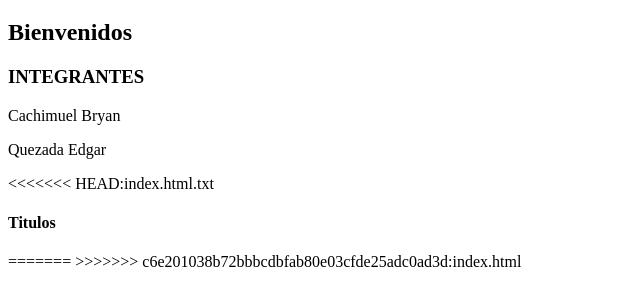
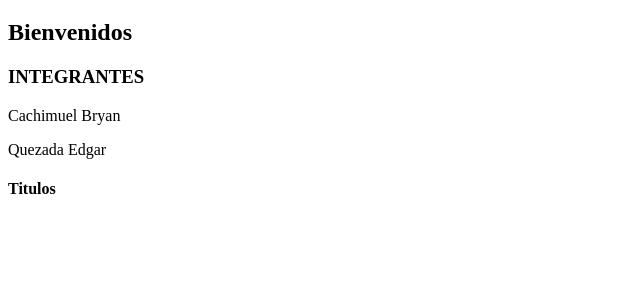
Before and after one commit to BryanCachimuel/EjercicioClase, a plain HTML site: page index.html in a window 1280 px wide. Shown: the part 106-412 px from the top of the page, without its empty margins (0-640 px from the left). Drawn offline with Linux system fonts and the light colour scheme.

Commit message:
cambios
se ha cambiado

```diff
--- a/index.html
+++ b/index.html
@@ -7,10 +7,6 @@
 <h3>INTEGRANTES </h3>
 <P>Cachimuel Bryan</P>
 <p>Quezada Edgar</p>
-<<<<<<< HEAD:index.html.txt
 <h4> Titulos</h4>
-=======
-
->>>>>>> c6e201038b72bbbcdbfab80e03cfde25adc0ad3d:index.html
 </body>
 </html>
```
